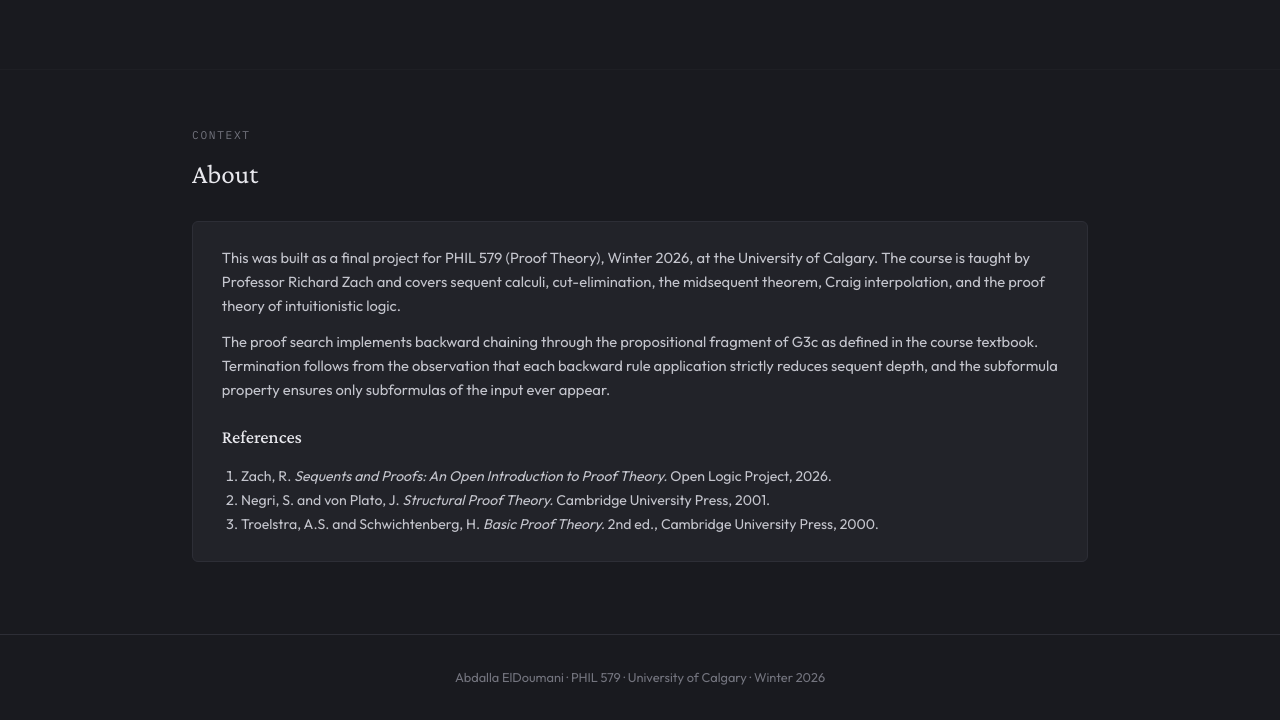
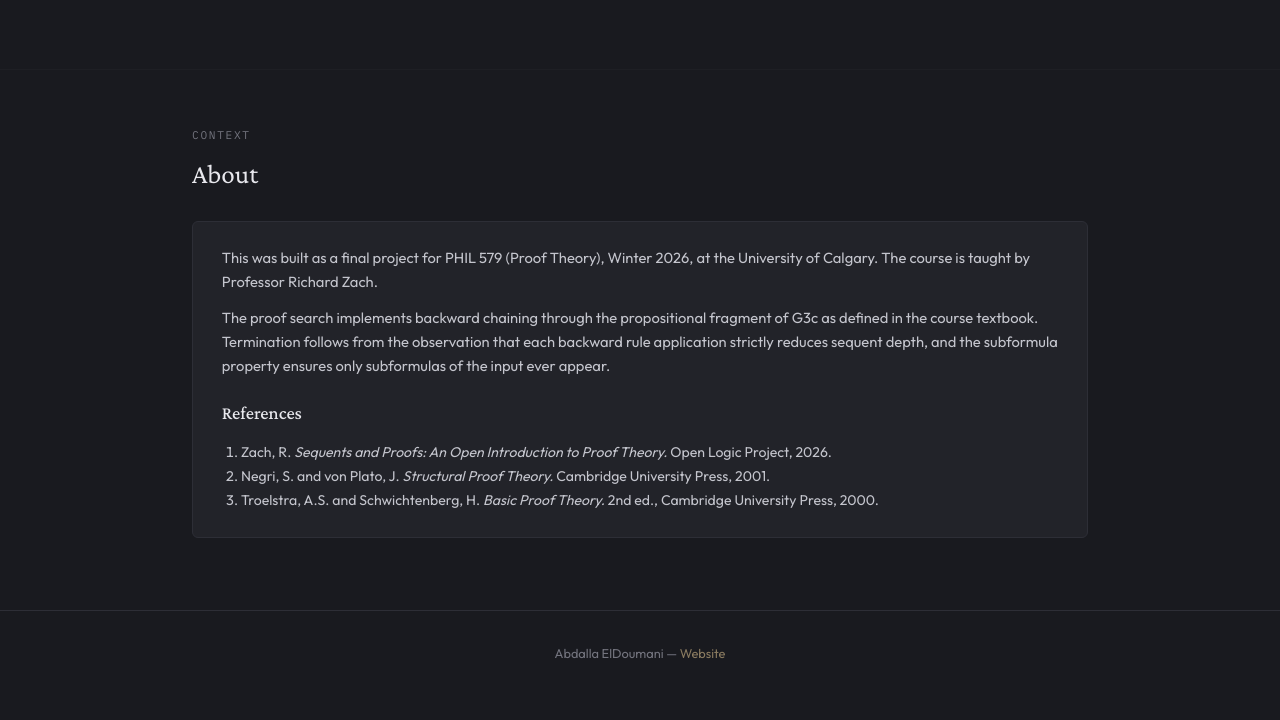
Before and after one commit to Abdalla-Eldoumani/g3c-prover, a plain HTML site: page index.html in a window 1280 px wide. Shown: the part 2502-3222 px from the top of the page. After the commit the page ends 3198 px from the top, so only its background shows below. Drawn offline with nearby package versions, Linux system fonts and the light colour scheme.

Commit message:
Refined project description and updated footer in index.html

```diff
--- a/index.html
+++ b/index.html
@@ -690,9 +690,7 @@
     <div class="card">
       <p>
         This was built as a final project for PHIL 579 (Proof Theory), Winter 2026,
-        at the University of Calgary. The course is taught by Professor Richard Zach and
-        covers sequent calculi, cut-elimination, the midsequent theorem, Craig interpolation,
-        and the proof theory of intuitionistic logic.
+        at the University of Calgary. The course is taught by Professor Richard Zach.
       </p>
       <p>
         The proof search implements backward chaining through the propositional
@@ -714,7 +712,7 @@
 
 
 <footer>
-  Abdalla ElDoumani &middot; PHIL 579 &middot; University of Calgary &middot; Winter 2026
+  Abdalla ElDoumani &mdash; <a href="https://abdallaeldoumani.vercel.app/" target="_blank">Website</a>
 </footer>
 
 
```
